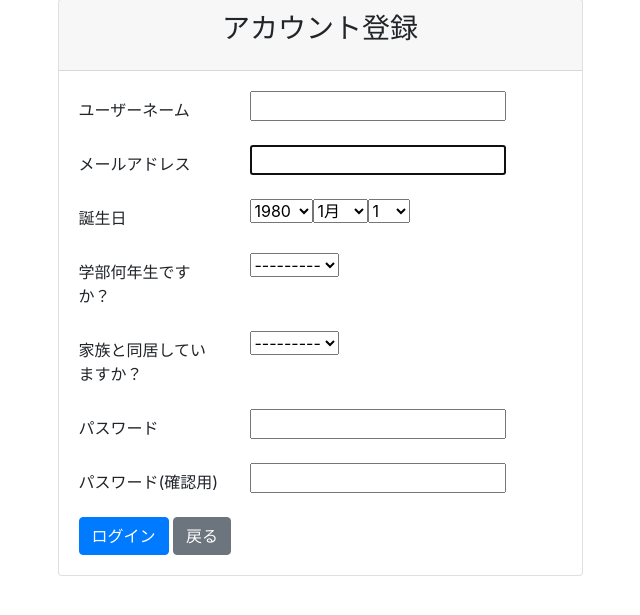
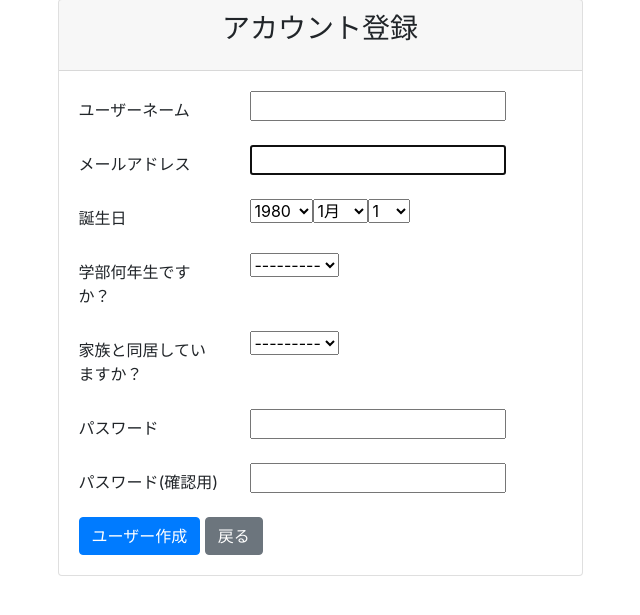
Before and after one commit to Franco-M-Enzian/ScholarManage, a Django app: page /accounts/signup/ in a window 1280 px wide. Shown: the part 129-744 px from the top of the page, without its empty margins (320-960 px from the left). Run offline with Django 5.2, Linux system fonts and the light colour scheme; some libraries are stand-ins or nearby versions.

Commit message:
fix a text

```diff
--- a/templates/accounts/login.html
+++ b/templates/accounts/login.html
@@ -24,7 +24,7 @@
             </div>
             {% endfor %}
             <div class="d-grid gap-2">
-              <button type="submit" class="btn btn-primary">登録する</button>
+            <button type="submit" class="btn btn-primary">ログイン</button>
               <a href="{% url 'top:index' %}" class="btn btn-secondary">戻る</a>
             </div>
           </form>
--- a/templates/accounts/signup.html
+++ b/templates/accounts/signup.html
@@ -24,7 +24,7 @@
             </div>
             {% endfor %}
             <div class="d-grid gap-2">
-              <button type="submit" class="btn btn-primary">ログイン</button>
+              <button type="submit" class="btn btn-primary">ユーザー作成</button>
               <a href="{% url 'top:index' %}" class="btn btn-secondary">戻る</a>
             </div>
           </form>
```
